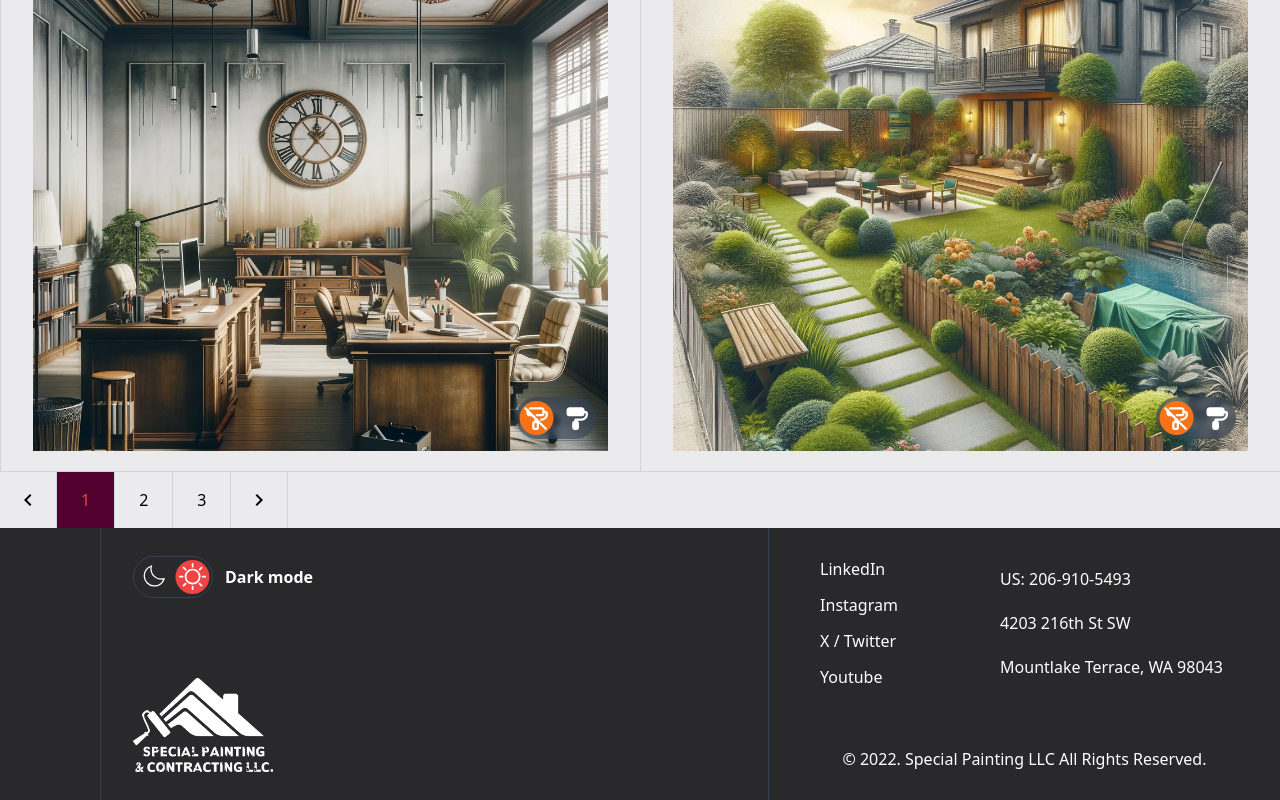
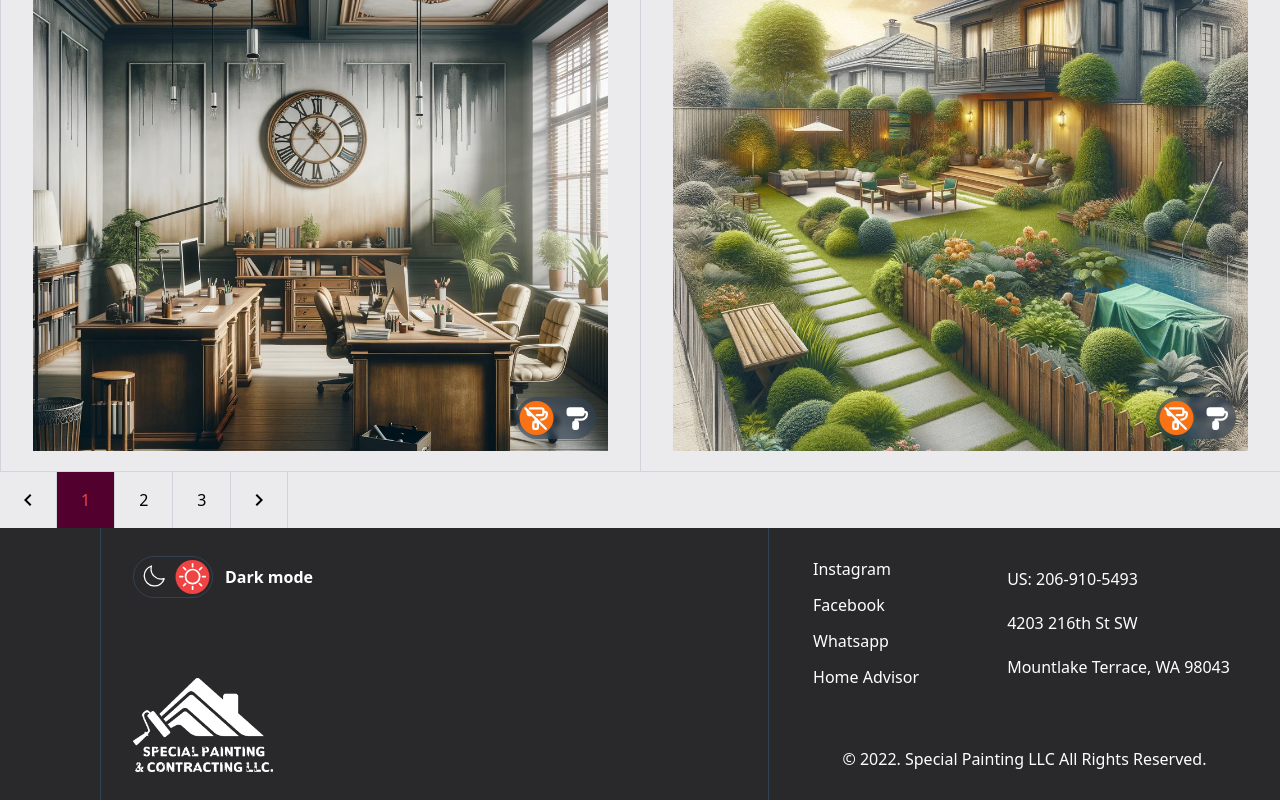
Before and after one commit to DemonHa/specialpainting, a Next.js app: page /what-we-do in a window 1280 px wide. Shown: the part 2121-2921 px from the top of the page. Built offline with nearby package versions, Linux system fonts and the light colour scheme.

Commit message:
chore: update social links

```diff
--- a/src/components/general-footer/index.tsx
+++ b/src/components/general-footer/index.tsx
@@ -45,10 +45,30 @@ const GeneralFooter = () => {
       <div className="flex flex-col justify-around min-h-[17rem] items-center min-w-[40vw] ">
         <div className="flex justify-around items-center w-full">
           <div className="flex flex-col space-y-3 items-start">
-            <div>LinkedIn</div>
-            <div>Instagram</div>
-            <div>X / Twitter</div>
-            <div>Youtube</div>
+            <a
+              href="https://instagram.com/specialpainting.llc?igshid=YmMyMTA2M2Y="
+              target="_blank"
+            >
+              Instagram
+            </a>
+            <a
+              href="https://www.facebook.com/specialpaintingLLC?mibextid=ZbWKwL"
+              target="_blank"
+            >
+              Facebook
+            </a>
+            <a
+              href="https://wa.me/0012069105493?text=Hello%2C%20I%20am%20interested%20in%20working%20with%20you!"
+              target="_blank"
+            >
+              Whatsapp
+            </a>
+            <a
+              href="https://www.homeadvisor.com/rated.SpecialPaintingand.122036015.html"
+              target="_blank"
+            >
+              Home Advisor
+            </a>
           </div>
           <div className="flex flex-col space-y-5 w-[25ch] justify-start ">
             <div>US: 206-910-5493</div>
```
